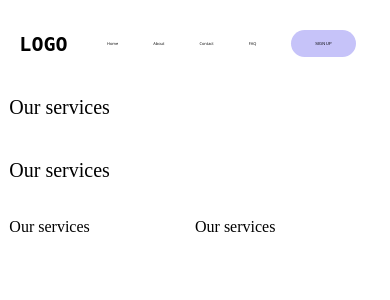
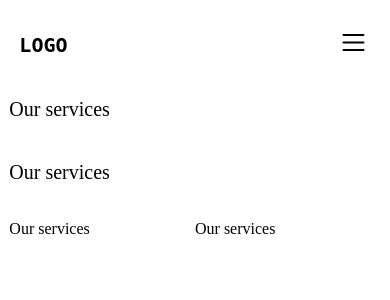
Before and after one commit to KatyaKuzmina/magecode-task, a Laravel app: page /services in a window 390 px wide. Shown: the top 300 px of the page. Run offline with Laravel 9, Linux system fonts and the light colour scheme.

Commit message:
rest blades

```diff
--- /dev/null
+++ b/public/css/additionalPagesMobile.css
@@ -0,0 +1,45 @@
+@media screen and (max-width: 600px) {
+    .navbar {
+        padding: 30px 15px 0px 10px;
+    }
+
+    .signUp-button {
+        border-width: 0px;
+        border-radius: 25px;
+        padding: 11px 24px 11px 24px;
+        background-color: #C6C3F9;
+        cursor: pointer;
+        font-size: 18px;
+        width: 120px;
+    }
+
+    .right-navbar-burger {
+        display: block;
+    }
+
+    .right-navbar-side {
+        display: none;
+    }
+
+    .show {
+        display: block;
+    }
+
+    .right-navbar-side {
+        position: absolute;
+        right: 0;
+        top: 0;
+        margin-top: 60px;
+        margin-right: 20px;
+        width: 95%;
+        height: 100%;
+        font-size: 18px;
+        list-style: none;
+    }
+
+    .right-navbar-side li {
+        padding-left: 5%;
+        padding-top: 20px;
+        text-align: center;
+    }
+}
--- a/public/css/servicesPage.css
+++ b/public/css/servicesPage.css
@@ -6,11 +6,13 @@ body {
 
 }
 
+/*-----NAVBAR-----*/
 .navbar {
     display: flex;
     flex-direction: row;
     justify-content: space-between;
     padding: 30px 25px 0px 10px;
+    align-items: center;
 }
 
 .navbar a {
@@ -34,6 +36,9 @@ body {
     font-family: 'Open Sans', sans-serif;
     align-items: center;
     font-size: 1.02vw;
+    overflow: hidden;
+    background-color: white;
+    list-style-type: none;
 }
 
 .signUp-button {
@@ -43,6 +48,10 @@ body {
     background-color: #C6C3F9;
     cursor: pointer;
     font-size: 1.02vw;
+}
+
+.right-navbar-burger {
+    display: none;
 }
 
 .section-one {
@@ -70,3 +79,9 @@ body {
     flex-direction: row;
     width: 100%;
 }
+
+#menu {
+    width: auto;
+    height: 25px;
+    cursor: pointer;
+}
--- a/resources/views/landing-page.blade.php
+++ b/resources/views/landing-page.blade.php
@@ -5,7 +5,6 @@
 <link rel="stylesheet" type="text/css" href="{{ URL::asset('css/homePage.css') }}"  />
 <link rel="stylesheet" type="text/css" href="{{ URL::asset('css/homePageMobile.css') }}"  />
 <link href="https://fonts.googleapis.com/css2?family=Open+Sans:wght@400;600;700;800&display=swap" rel="stylesheet">
-<link rel="stylesheet" href="https://cdnjs.cloudflare.com/ajax/libs/font-awesome/4.7.0/css/font-awesome.min.css">
 <title>Landing page</title>
 </head>
 <body>
@@ -28,9 +27,6 @@
         <li><a href="contact">Contact</a></li>
         <li><a href="faq">FAQ</a></li>
         <li><a><input class="signUp-button" type="button" value="SIGN UP" onclick="showHomePage()"></a></li>
-    </div>
-
-
     </div>
 </div>
 <style>
--- a/resources/views/services.blade.php
+++ b/resources/views/services.blade.php
@@ -1,8 +1,10 @@
 <!DOCTYPE html>
 <html>
 <head>
+<meta name="viewport" content="width=device-width, initial-scale=1.0">
 <link rel="stylesheet" href="{{ URL::asset('css/servicesPage.css') }}" />
 <link href="https://fonts.googleapis.com/css2?family=Open+Sans:wght@400;600;700;800&display=swap" rel="stylesheet">
+<link rel="stylesheet" type="text/css" href="{{ URL::asset('css/additionalPagesMobile.css') }}"  />
 <title>Landing page</title>
 </head>
 <body>
@@ -15,13 +17,15 @@
     <div class="left-navbar-side" id="myTopnav">
         <a href="http://magecode-task">LOGO</a>
     </div>
-    <div class="right-navbar-side">
-        <a href="http://magecode-task">Home</a>
-        <a href="about">About</a>
-        <a href="contact">Contact</a>
-        <a href="faq">FAQ</a>
-        <input class="signUp-button" type="button" value="SIGN UP" onclick="showHomePage()">
-  </a>
+    <div class="right-navbar-burger">
+        <a class="icon"><img src="../images/hamburgerMenu.png" class="icon" id="menu" onclick="myFunction()"></a>
+    </div>
+    <div class="right-navbar-side" id="right-navbar">
+        <li><a href="http://magecode-task">Home</a></li>
+        <li><a href="about">About</a></li>
+        <li><a href="contact">Contact</a></li>
+        <li><a href="faq">FAQ</a></li>
+        <li><a><input class="signUp-button" type="button" value="SIGN UP" onclick="showHomePage()"></a></li>
     </div>
 </div>
 
@@ -40,6 +44,12 @@
     </div>
 </div>
 
+
+<script>
+function myFunction() {
+  document.getElementById("right-navbar").classList.toggle("show");
+}
+</script>
 <!--
     <img src="../images/services.jpg" id="services-image">
 <script>
```
Also changed, not shown: resources/views/about.blade.php (+16 -6 lines), resources/views/contact.blade.php (+16 -7 lines), resources/views/digitalmarketing.blade.php (+20 -7 lines), resources/views/faq.blade.php (+16 -7 lines).
